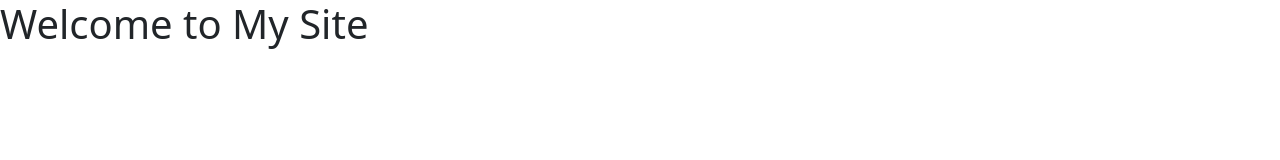
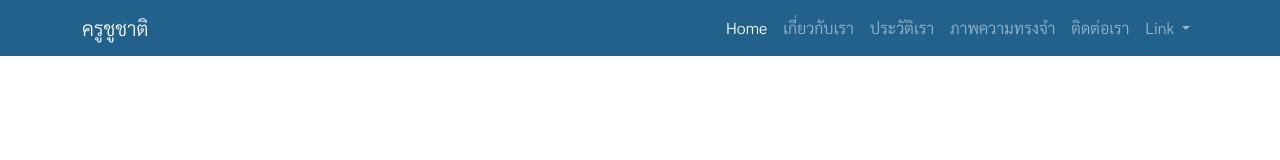
Before and after one commit to patipan-patisampita/dev1-bootstrap, a plain HTML site: page index.html in a window 1280 px wide. Drawn offline with Linux system fonts and the light colour scheme.

Commit message:
Update v1.0

```diff
--- /dev/null
+++ b/css/style.css
@@ -0,0 +1,3 @@
+.container{
+    font-family: 'Sarabun', sans-serif;
+}
--- a/index.html
+++ b/index.html
@@ -3,11 +3,84 @@
     <head>
         <meta charset="utf-8">
         <meta name="viewport" content="width=device-width, initial-scale=1.0">
+
         <link href="css/bootstrap.min.css" rel="stylesheet">
+        <link rel="stylesheet" href="css/style.css">
+        <link href="https://fonts.googleapis.com/css2?family=Sarabun:wght@300&display=swap" rel="stylesheet">
+
         <title>Dev1-Bootstrap</title>
     </head>
     <body>
-        <h1 class="display1">Welcome to My Site</h1>
+        <!--1.Start NavBar-->
+        <nav class="navbar navbar-expand-lg navbar-dark sticky-top" style="background-color: #21618C;">
+            <div class="container">
+
+              <a class="navbar-brand" href="#">ครูชูชาติ</a>
+
+              <!--Start Button-->
+              <button class="navbar-toggler" type="button" data-bs-toggle="collapse" data-bs-target="#navbarSupportedContent" aria-controls="navbarSupportedContent" aria-expanded="false" aria-label="Toggle navigation">
+                <span class="navbar-toggler-icon"></span>
+              </button>
+              <!--End Button-->
+
+              <!--Navbar Link-->
+              <div class="collapse navbar-collapse" id="navbarSupportedContent">
+
+                <ul class="navbar-nav ms-auto mb-2 mb-lg-0">
+                  <li class="nav-item">
+                    <a class="nav-link active" aria-current="page" href="#">Home</a>
+                  </li>
+
+                  <li class="nav-item">
+                    <a class="nav-link" href="#">เกี่ยวกับเรา</a>
+                  </li>
+
+                  <li class="nav-item">
+                    <a class="nav-link" href="#">ประวัติเรา</a>
+                  </li>
+
+                  <li class="nav-item">
+                    <a class="nav-link" href="#">ภาพความทรงจำ</a>
+                  </li>
+
+                  <li class="nav-item">
+                    <a class="nav-link" href="#">ติดต่อเรา</a>
+                  </li>
+
+                  <li class="nav-item dropdown">
+                    <a class="nav-link dropdown-toggle" href="#" id="navbarDropdown" role="button" data-bs-toggle="dropdown" aria-expanded="false">
+                      Link
+                    </a>
+                    <ul class="dropdown-menu" aria-labelledby="navbarDropdown">
+                      <li><a class="dropdown-item" href="#">วท.ตรา่ด</a></li>
+                      <li><a class="dropdown-item" href="#">อาชีวศึกษา</a></li>
+                      <li><hr class="dropdown-divider"></li>
+                      <li><a class="dropdown-item" href="#">กระทรวง.ศธ.</a></li>
+                    </ul>
+                  </li>
+                </ul>
+
+              </div>
+            <!--End Navbar Link-->
+            </div>
+          </nav>
+        <!--End NavBar-->
+
+        <!--2.Start Slider-->
+        <!--Start Slider-->
+
+        <!--3.Start Section Main-->
+        <!--End Section Main-->
+
+        <!--4.Start Section Vision, Mission and Value-->
+        <!--End Section Vision, Mission and Value-->
+
+        <!--5.Start Section Service-->
+        <!--End Section Service-->
+
+        <!--6.Start Section Footer-->
+        <!--End Section Footer-->
+
         <script src="js/bootstrap.bundle.min.js"></script>
     </body>
 </html>
```
